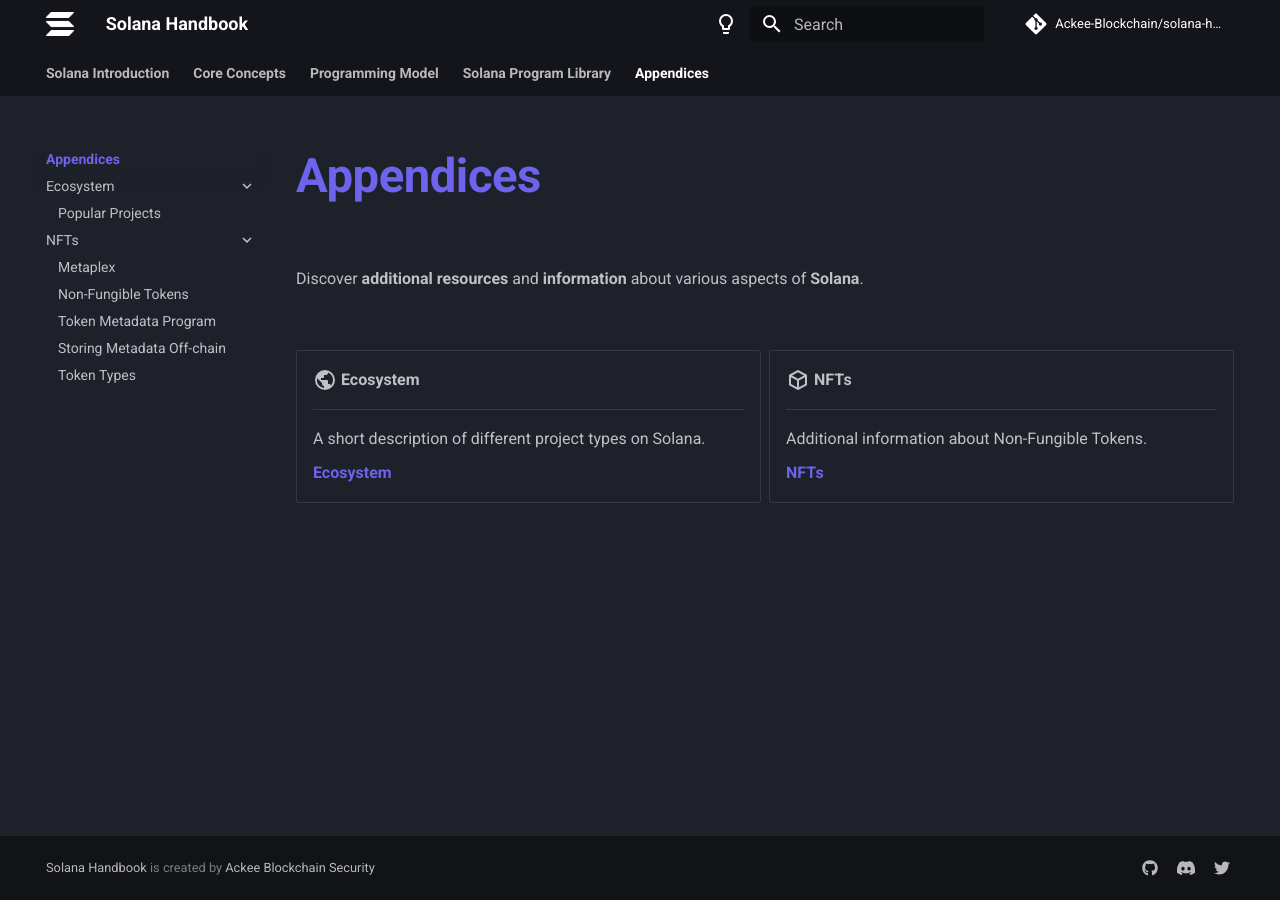
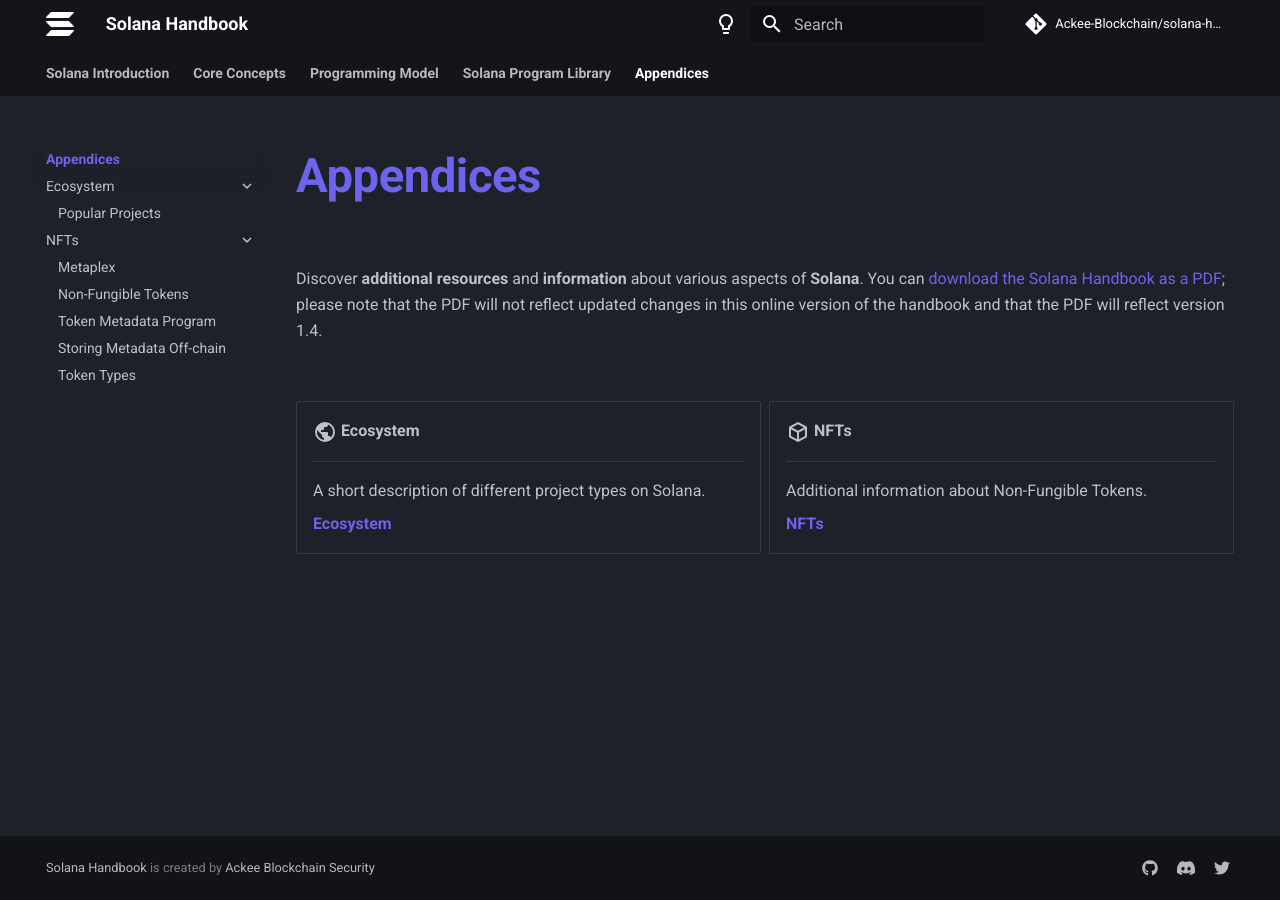
Before and after one commit to vmpyre/solana-handbook, an MkDocs documentation site: the page built from docs/appendices/index.md, in a window 1280 px wide. Built offline with MkDocs 1.6.1 and Material for MkDocs 9.7.7, drawn with Linux system fonts in a browser that asks for light colours; comment, search, counter and statistics services are not loaded.

Commit message:
Update index.md

```diff
--- a/docs/appendices/index.md
+++ b/docs/appendices/index.md
@@ -5,7 +5,7 @@ hide:
 
 # Appendices
 
-Discover **additional resources** and **information** about various aspects of **Solana**.
+Discover **additional resources** and **information** about various aspects of **Solana**. You can [download the Solana Handbook as a PDF](https://drive.google.com/file/d/1T-tsInQWUT4olpkLbEYum3VvJSIFK1EM/view?usp=sharing); please note that the PDF will not reflect updated changes in this online version of the handbook and that the PDF will reflect version 1.4.
 
 <br />
 
```
